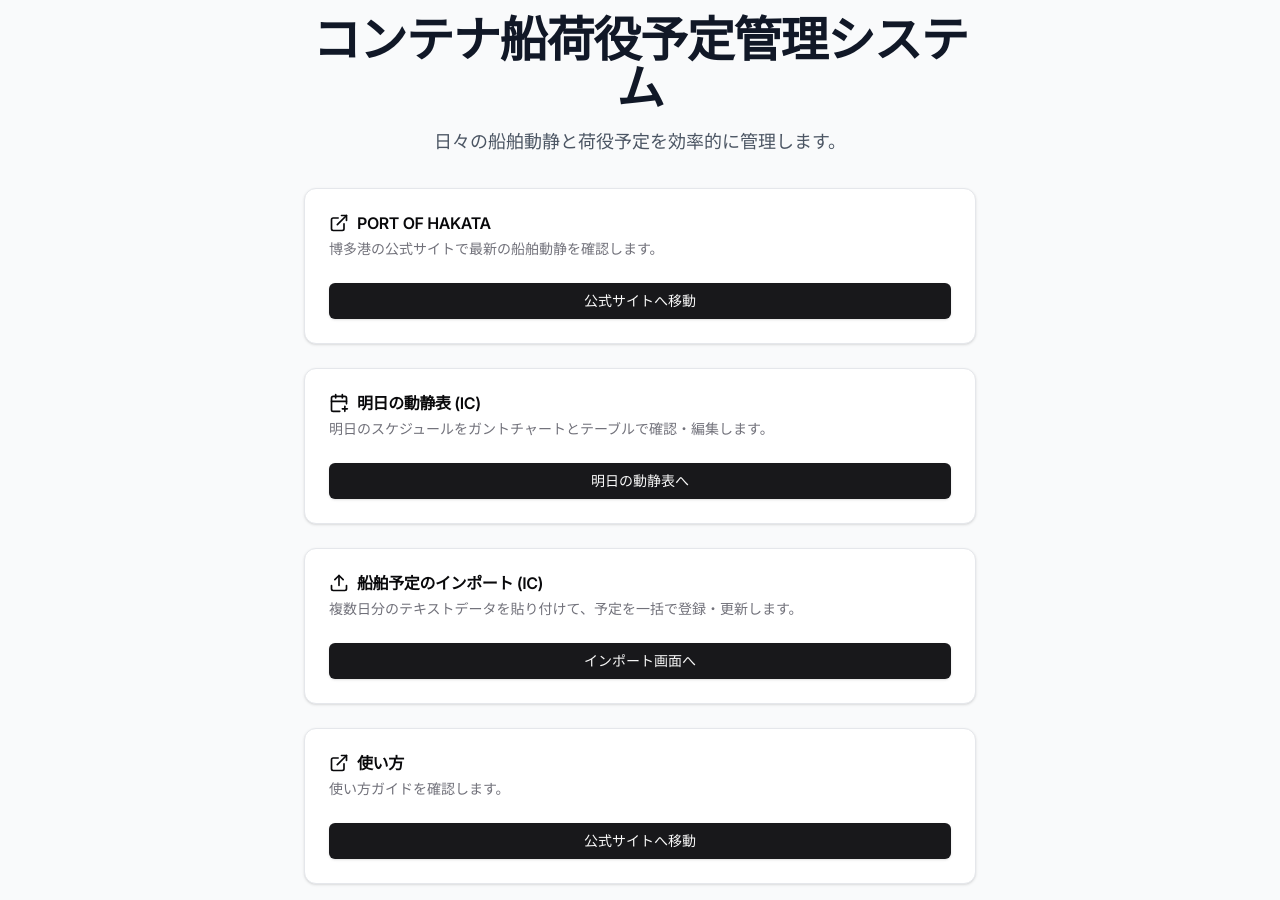
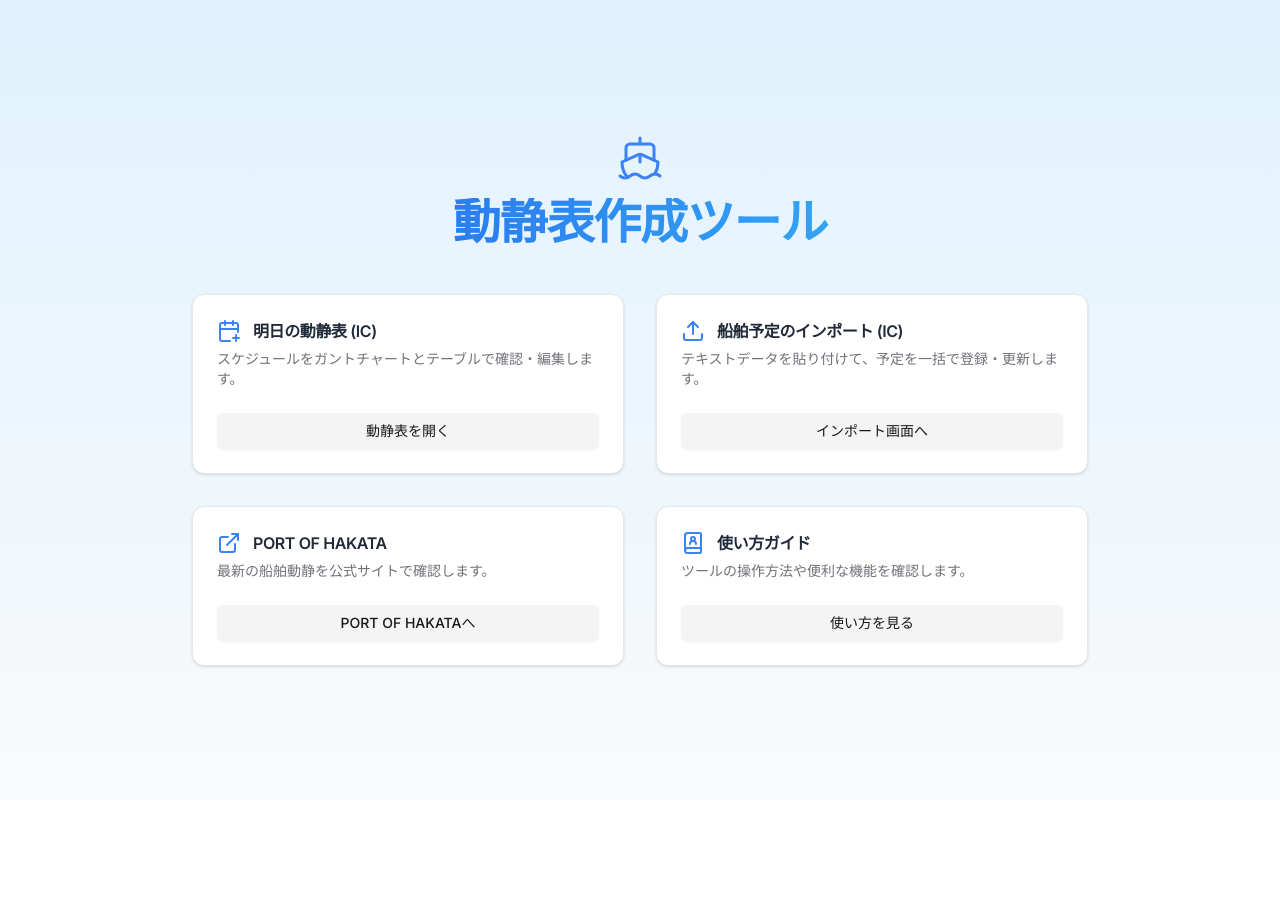
Before and after one commit to hirosekoyo/container-schedule-app, a Next.js app: page /home in a window 1280 px wide. After the commit the page ends 800 px from the top, so only its background shows below. Built offline with nearby package versions, Linux system fonts and the light colour scheme.

Commit message:
ホーム、インポート画面デザイン変更

```diff
--- a/package.json
+++ b/package.json
@@ -9,6 +9,7 @@
     "lint": "next lint"
   },
   "dependencies": {
+    "@radix-ui/react-collapsible": "^1.1.12",
     "@radix-ui/react-dialog": "^1.1.15",
     "@radix-ui/react-label": "^2.1.0",
     "@radix-ui/react-popover": "^1.1.15",
--- a/src/app/dashboard/import/page.tsx
+++ b/src/app/dashboard/import/page.tsx
@@ -3,17 +3,17 @@
 import { Button } from '@/components/ui/button';
 import { Label } from '@/components/ui/label';
 import { Textarea } from '@/components/ui/textarea';
+import { Card, CardContent, CardDescription, CardFooter, CardHeader, CardTitle } from '@/components/ui/card';
+import { Alert, AlertDescription, AlertTitle } from "@/components/ui/alert";
+import { Collapsible, CollapsibleContent, CollapsibleTrigger } from "@/components/ui/collapsible"; // Collapsibleをインポート
 import { parseMultipleSchedules } from '@/lib/parser';
 import { importMultipleSchedules, resetScheduleData } from '@/lib/supabase/actions';
 import { useRouter } from 'next/navigation';
 import React, { useState, useTransition } from 'react';
-import { Alert, AlertDescription, AlertTitle } from "@/components/ui/alert";
-import { AlertCircle, ClipboardPaste } from "lucide-react"; // ClipboardPasteアイコンをインポート
+import { AlertCircle, ClipboardPaste, Upload, ChevronRight, CheckCircle2, ArrowLeft } from "lucide-react"; // アイコンを追加
 
 /**
  * Dateオブジェクトを 'YYYY-MM-DD' 形式の文字列に変換するヘルパー関数
- * @param date - 変換対象のDateオブジェクト
- * @returns 'YYYY-MM-DD' 形式の文字列
  */
 const formatDate = (date: Date): string => {
   const yyyy = date.getFullYear();
@@ -22,160 +22,156 @@ const formatDate = (date: Date): string => {
   return `${yyyy}-${mm}-${dd}`;
 };
 
-const today = new Date();
-const tomorrow = new Date(today);
-tomorrow.setDate(today.getDate() + 1);
-
-// 新しいヘルパー関数を使って、明日の日付を'YYYY-MM-DD'形式に変換
-const tomorrowDateString = formatDate(tomorrow);
-
 export default function ImportPage() {
   const [textInput, setTextInput] = useState('');
   const [isPending, startTransition] = useTransition();
   const [isResetting, startResetTransition] = useTransition();
-  const [message, setMessage] = useState('');
+  const [message, setMessage] = useState<{ type: 'success' | 'error', text: string } | null>(null);
   const router = useRouter();
 
+  const tomorrow = new Date();
+  tomorrow.setDate(new Date().getDate() + 1);
+  const tomorrowDateString = formatDate(tomorrow);
+
   const handleSubmit = () => {
-    setMessage('');
-
+    setMessage(null);
     const importId = `imp-${Date.now()}`;
     const currentYear = new Date().getFullYear();
-
     const parsedData = parseMultipleSchedules(textInput, currentYear, importId);
 
     if (parsedData.length === 0) {
-      setMessage('解析できるデータがありませんでした。テキストの形式を確認してください。');
+      setMessage({ type: 'error', text: '解析できるデータがありませんでした。テキストの形式を確認してください。' });
       return;
     }
 
     startTransition(async () => {
       const { data, error } = await importMultipleSchedules(parsedData);
-
       if (error) {
-        setMessage(`エラーが発生しました: ${error.message}`);
+        setMessage({ type: 'error', text: `エラーが発生しました: ${error.message}` });
       } else {
         // @ts-ignore
         const { updated_count = 0, inserted_count = 0 } = data?.[0] || {};
-        setMessage(`登録が完了しました。新規: ${inserted_count}件, 更新: ${updated_count}件`);
+        setMessage({ type: 'success', text: `登録が完了しました。新規: ${inserted_count}件, 更新: ${updated_count}件` });
         setTextInput('');
-
         router.push(`/dashboard/${tomorrowDateString}?importId=${importId}`);
       }
     });
   };
 
   const handleReset = () => {
-    setMessage('');
+    setMessage(null);
     if (window.confirm("本当にすべてのスケジュールデータと、昨日以前の当直データ等を削除しますか？\nこの操作は元に戻すことができません。")) {
       startResetTransition(async () => {
         const { error } = await resetScheduleData();
         if (error) {
-          setMessage(`リセット処理中にエラーが発生しました: ${error.message}`);
+          setMessage({ type: 'error', text: `リセット処理中にエラーが発生しました: ${error.message}` });
         } else {
-          setMessage('すべてのスケジュールデータが正常にリセットされました。');
+          setMessage({ type: 'success', text: 'すべてのスケジュールデータが正常にリセットされました。' });
         }
       });
     }
   };
 
-  // --- 【ここからが新設箇所】 ---
-  /**
-   * クリップボードからテキストを読み取り、Textareaに貼り付ける
-   */
   const handlePasteFromClipboard = async () => {
     try {
-      // ブラウザのクリップボードAPIを呼び出す
       const text = await navigator.clipboard.readText();
       if (text) {
         setTextInput(text);
-        setMessage('クリップボードからテキストを貼り付けました。');
+        setMessage({ type: 'success', text: 'クリップボードからテキストを貼り付けました。' });
       } else {
-        setMessage('クリップボードにテキストがありません。');
+        setMessage({ type: 'error', text: 'クリップボードにテキストがありません。' });
       }
     } catch (err) {
       console.error('クリップボードの読み取りに失敗しました: ', err);
-      setMessage('クリップボードへのアクセスに失敗しました。ブラウザの権限設定を確認してください。');
+      setMessage({ type: 'error', text: 'クリップボードへのアクセスに失敗しました。ブラウザの権限設定を確認してください。' });
     }
   };
-  // --- 【ここまで】 ---
-
-  const todayDateString = formatDate(new Date());
 
   return (
-    <div className="container mx-auto max-w-4xl p-8 space-y-6">
-      <div className="flex justify-between items-start">
-        <div>
-          <h1 className="text-3xl font-bold">船舶予定 一括インポート</h1>
-          <p className="text-muted-foreground mt-2">
-            船舶予定テキストを貼り付けて、データベースへ一括登録します。
+    <div className="min-h-screen bg-gradient-to-b from-sky-100 to-gray-50 p-4 sm:p-6 lg:p-8">
+      <div className="container mx-auto max-w-4xl space-y-8">
+        <header className="flex justify-between items-center">
+          <div className="text-center flex-grow">
+            <Upload className="mx-auto h-12 w-12 text-blue-500" strokeWidth={1.5} />
+            <h1 className="mt-4 text-3xl font-bold tracking-tight bg-gradient-to-r from-blue-600 to-sky-400 bg-clip-text text-transparent sm:text-4xl">
+              船舶予定 一括インポート
+            </h1>
+            <p className="mt-2 text-muted-foreground">
+              テキストデータを貼り付けて、予定を一括で登録・更新します。
             </p>
           </div>
-        {/* --- 【ここからが修正箇所】 --- */}
-        <Button onClick={() => router.push(`/dashboard/${tomorrowDateString}`)}>
-          明日の動静表を確認する
+          <Button variant="ghost" size="sm" onClick={() => router.back()}>
+            <ArrowLeft className="mr-2 h-4 w-4" />
+            戻る
           </Button>
-        {/* --- 【ここまで】 --- */}
-      </div>
+        </header>
 
-      <div className="border-t pt-6 mt-8">
-        <Alert variant="destructive">
-          <AlertCircle className="h-4 w-4" />
-          <AlertTitle>データのリセット</AlertTitle>
-          <AlertDescription className="flex justify-between items-center">
-            <div>
-              <p>予定を新規作成するときに実行してください。<br />
-              ※土日や連休期間中で複数日作成しているときは実行注意！<br />
-              すべての船舶予定と、昨日以前の当直データ等を完全に削除します。<br />
-              この操作は元に戻すことができませんので、ご注意ください。</p>
-            </div>
+       <Collapsible className="rounded-lg border border-destructive/50 bg-destructive/10 px-4">
+          <CollapsibleTrigger className="flex w-full items-center justify-between py-3 font-semibold text-destructive">
+            <span>データリセット : 新規作成時のみ実行してください。（土日や連休中は行わない！）</span>
+            <ChevronRight className="h-4 w-4 transition-transform [&[data-state=open]]:rotate-90" />
+          </CollapsibleTrigger>
+          <CollapsibleContent className="pb-4">
+            <p className="text-sm text-destructive/90 mb-4">
+              すべての船舶予定と、昨日以前の当直データ等を完全に削除します。この操作は元に戻せません。
+            </p>
             <Button
               variant="destructive"
+              className="w-full"
               onClick={handleReset}
               disabled={isPending || isResetting}
             >
               {isResetting ? 'リセット中...' : 'リセット実行'}
             </Button>
-          </AlertDescription>
-        </Alert>
-      </div>
+          </CollapsibleContent>
+        </Collapsible>
 
-      <div className="space-y-2">
-        {/* --- 【ここからが修正箇所】 --- */}
-        <div className="flex justify-between items-end">
-          <Label htmlFor="import-text" className="text-lg">
-            貼り付けエリア
-          </Label>
+        <Card className="w-full shadow-lg">
+          <CardHeader>
+            <div className="flex justify-between items-center">
+              <CardTitle>貼り付けエリア</CardTitle>
               <Button type="button" variant="outline" size="sm" onClick={handlePasteFromClipboard}>
                 <ClipboardPaste className="mr-2 h-4 w-4" />
                 クリップボードから貼り付け
               </Button>
             </div>
-        {/* --- 【ここまで】 --- */}
+            <CardDescription>
+              手動で貼り付けるか、ボタンを使用してクリップボードの内容を挿入してください。
+            </CardDescription>
+          </CardHeader>
+          <CardContent>
             <Textarea
               id="import-text"
-          className="h-96 min-h-[300px] font-mono text-sm"
-          placeholder="ここにテキストデータを手動で貼り付けるか、上のボタンを使用してください。"
+              className="h-96 min-h-[300px] font-mono text-sm focus-visible:ring-blue-400"
+              placeholder="ここに船舶予定のテキストデータを貼り付けます..."
               value={textInput}
               onChange={(e) => setTextInput(e.target.value)}
             />
-      </div>
-
+          </CardContent>
+          <CardFooter className="flex flex-col items-stretch gap-4">
             <Button
               size="lg"
-        className="w-full"
+              className="w-full bg-blue-600 hover:bg-blue-700"
               onClick={handleSubmit}
-        disabled={isPending || isResetting}
+              disabled={isPending || isResetting || !textInput.trim()}
             >
               {isPending ? '登録処理中...' : `一括登録を実行する`}
             </Button>
+            {message && (
+              <Alert variant={message.type === 'error' ? 'destructive' : 'default'} className={message.type === 'success' ? 'border-green-300 bg-green-50' : ''}>
+                {message.type === 'success' ? <CheckCircle2 className="h-4 w-4 text-green-600" /> : <AlertCircle className="h-4 w-4" />}
+                <AlertTitle className={message.type === 'success' ? 'text-green-800' : ''}>
+                  {message.type === 'error' ? 'エラー' : '情報'}
+                </AlertTitle>
+                <AlertDescription className={message.type === 'success' ? 'text-green-700' : ''}>
+                  {message.text}
+                </AlertDescription>
+              </Alert>
+            )}
+          </CardFooter>
+        </Card>
 
-      {message && (
-        <div className={`p-4 rounded-md ${message.includes('エラー') ? 'bg-destructive/10 text-destructive' : 'bg-secondary text-secondary-foreground'}`}>
-          {message}
       </div>
-      )}
-
     </div>
   );
 }
--- a/src/app/home/page.tsx
+++ b/src/app/home/page.tsx
@@ -1,10 +1,10 @@
-"use client"; // useRouter を使うためクライアントコンポーネントにします
+"use client";
 
 import { useRouter } from 'next/navigation';
 import Link from 'next/link';
 import { Button } from '@/components/ui/button';
 import { Card, CardContent, CardDescription, CardHeader, CardTitle } from '@/components/ui/card';
-import { ExternalLink, CalendarPlus, Upload } from 'lucide-react';
+import { ExternalLink, CalendarPlus, Upload, Ship, BookUser } from 'lucide-react';
 
 /**
  * Dateオブジェクトを 'YYYY-MM-DD' 形式の文字列に変換するヘルパー関数
@@ -27,28 +27,71 @@ export default function HomePage() {
     router.push(`/dashboard/${tomorrowDateString}`);
   };
 
+  // カードの共通スタイル
+  const cardBaseClass = "transition-all duration-300 ease-in-out hover:shadow-xl hover:-translate-y-1.5";
+
   return (
-    <div className="flex min-h-screen flex-col items-center justify-center bg-gray-50 p-4">
-      <div className="w-full max-w-2xl space-y-8">
+    <div className="flex min-h-screen flex-col items-center justify-center bg-gradient-to-b from-sky-100 to-gray-50 p-4">
+      <div className="w-full max-w-4xl space-y-12">
         <header className="text-center">
-          <h1 className="text-4xl font-bold tracking-tight text-gray-900 sm:text-5xl">
-            コンテナ船荷役予定管理システム
+          <Ship className="mx-auto h-12 w-12 text-blue-500" strokeWidth={1.5} />
+          <h1 className="mt-4 text-4xl font-bold tracking-tight bg-gradient-to-r from-blue-600 to-sky-400 bg-clip-text text-transparent sm:text-5xl">
+            動静表作成ツール
           </h1>
-          <p className="mt-4 text-lg text-gray-600">
-            日々の船舶動静と荷役予定を効率的に管理します。
-          </p>
+          {/* <p className="mt-4 text-lg text-gray-600">
+            日々の船舶動静と荷役予定を、シンプルかつ効率的に。
+          </p> */}
         </header>
 
-        <main className="grid grid-cols-1 gap-6">
-          {/* 1. PORT OF HAKATA への外部リンク */}
-          <Card>
+        <main className="grid grid-cols-1 gap-6 md:grid-cols-2 lg:gap-8">
+
+          {/* --- 【ここからが修正箇所】 --- */}
+
+          {/* 1. 明日の動静表へ移動 */}
+          <Card className={cardBaseClass}>
             <CardHeader>
-              <CardTitle className="flex items-center gap-2">
-                <ExternalLink className="h-5 w-5" />
+              <CardTitle className="flex items-center gap-3 text-gray-800">
+                <CalendarPlus className="h-6 w-6 text-blue-500" />
+                明日の動静表 (IC)
+              </CardTitle>
+              <CardDescription>
+                スケジュールをガントチャートとテーブルで確認・編集します。
+              </CardDescription>
+            </CardHeader>
+            <CardContent>
+              <Button variant="secondary" className="w-full" onClick={handleGoToTomorrow}>
+                動静表を開く
+              </Button>
+            </CardContent>
+          </Card>
+
+          {/* 2. 船舶予定のインポートへ移動 (基準となるデザイン) */}
+          <Card className={cardBaseClass}>
+            <CardHeader>
+              <CardTitle className="flex items-center gap-3 text-gray-800">
+                <Upload className="h-6 w-6 text-blue-500" />
+                船舶予定のインポート (IC)
+              </CardTitle>
+              <CardDescription>
+                テキストデータを貼り付けて、予定を一括で登録・更新します。
+              </CardDescription>
+            </CardHeader>
+            <CardContent>
+              <Button asChild variant="secondary" className="w-full">
+                <Link href="/dashboard/import">インポート画面へ</Link>
+              </Button>
+            </CardContent>
+          </Card>
+
+          {/* 3. PORT OF HAKATA への外部リンク */}
+          <Card className={cardBaseClass}>
+            <CardHeader>
+              <CardTitle className="flex items-center gap-3 text-gray-800">
+                <ExternalLink className="h-6 w-6 text-blue-500" />
                 PORT OF HAKATA
               </CardTitle>
               <CardDescription>
-                博多港の公式サイトで最新の船舶動静を確認します。
+                最新の船舶動静を公式サイトで確認します。
               </CardDescription>
             </CardHeader>
             <CardContent>
@@ -56,69 +99,36 @@ export default function HomePage() {
                 href="https://www.hktport.city.fukuoka.lg.jp/hpplsql/senpaku00"
                 target="_blank"
                 rel="noopener noreferrer"
+                className="w-full"
               >
-                <Button className="w-full">公式サイトへ移動</Button>
+                <Button variant="secondary" className="w-full">PORT OF HAKATAへ</Button>
               </a>
             </CardContent>
           </Card>
 
-          {/* 2. 明日の動静表へ移動 */}
-          <Card>
+          {/* 4. 使い方ガイドへのリンク */}
+          <Card className={cardBaseClass}>
             <CardHeader>
-              <CardTitle className="flex items-center gap-2">
-                <CalendarPlus className="h-5 w-5" />
-                明日の動静表 (IC)
+              <CardTitle className="flex items-center gap-3 text-gray-800">
+                <BookUser className="h-6 w-6 text-blue-500" />
+                使い方ガイド
               </CardTitle>
               <CardDescription>
-                明日のスケジュールをガントチャートとテーブルで確認・編集します。
-              </CardDescription>
-            </CardHeader>
-            <CardContent>
-              <Button className="w-full" onClick={handleGoToTomorrow}>
-                明日の動静表へ
-              </Button>
-            </CardContent>
-          </Card>
-
-          {/* 3. 船舶予定のインポートへ移動 */}
-          <Card>
-            <CardHeader>
-              <CardTitle className="flex items-center gap-2">
-                <Upload className="h-5 w-5" />
-                船舶予定のインポート (IC)
-              </CardTitle>
-              <CardDescription>
-                複数日分のテキストデータを貼り付けて、予定を一括で登録・更新します。
-              </CardDescription>
-            </CardHeader>
-            <CardContent>
-              <Button asChild className="w-full">
-                <Link href="/dashboard/import">インポート画面へ</Link>
-              </Button>
-            </CardContent>
-          </Card>
-
-          {/* 4. 使い方のキャンばへのリンク */}
-          <Card>
-            <CardHeader>
-              <CardTitle className="flex items-center gap-2">
-                <ExternalLink className="h-5 w-5" />
-                使い方
-              </CardTitle>
-              <CardDescription>
-                使い方ガイドを確認します。
+                ツールの操作方法や便利な機能を確認します。
               </CardDescription>
             </CardHeader>
             <CardContent>
               <a
-                href="https://www.hktport.city.fukuoka.lg.jp/hpplsql/senpaku00"
+                href="#" // ここにCanvaなどの使い方ガイドのURLを入れます
                 target="_blank"
                 rel="noopener noreferrer"
+                className="w-full"
               >
-                <Button className="w-full">公式サイトへ移動</Button>
+                <Button variant="secondary" className="w-full">使い方を見る</Button>
               </a>
             </CardContent>
           </Card>
+
         </main>
       </div>
     </div>
--- a/src/components/ScheduleTable.tsx
+++ b/src/components/ScheduleTable.tsx
@@ -154,7 +154,7 @@ const ScheduleTable: React.FC<ScheduleTableProps> = ({ schedules, latestImportId
                 className={`${rowClassName} ${interactivityClasses}`}
                 onClick={() => !isPrintView && onScheduleClick(schedule)}
               >
-                  <TableCell className={getCellClass('berth_number')}>{schedule.berth_number}岸</TableCell>
+                  <TableCell className={getCellClass('berth_number')}>{`${schedule.berth_number}${isPrintView ? '' : '岸'}`}</TableCell>
                   <TableCell className={`font-medium ${getCellClass('ship_name')}`}>{schedule.ship_name}</TableCell>
                   <TableCell className={getCellClass('arrival_time')}><DateTimeDisplay scheduleDateStr={schedule.schedule_date} eventTimeStr={schedule.arrival_time} /></TableCell>
                   <TableCell className={getCellClass('departure_time')}><DateTimeDisplay scheduleDateStr={schedule.schedule_date} eventTimeStr={schedule.departure_time} /></TableCell>
--- /dev/null
+++ b/src/components/ui/collapsible.tsx
@@ -0,0 +1,11 @@
+"use client"
+
+import * as CollapsiblePrimitive from "@radix-ui/react-collapsible"
+
+const Collapsible = CollapsiblePrimitive.Root
+
+const CollapsibleTrigger = CollapsiblePrimitive.CollapsibleTrigger
+
+const CollapsibleContent = CollapsiblePrimitive.CollapsibleContent
+
+export { Collapsible, CollapsibleTrigger, CollapsibleContent }
```
Also changed, not shown: メモ.txt, 1 other file (tests, documents, lock files or other folders). Lines whose indentation alone changed are shown as unchanged.
